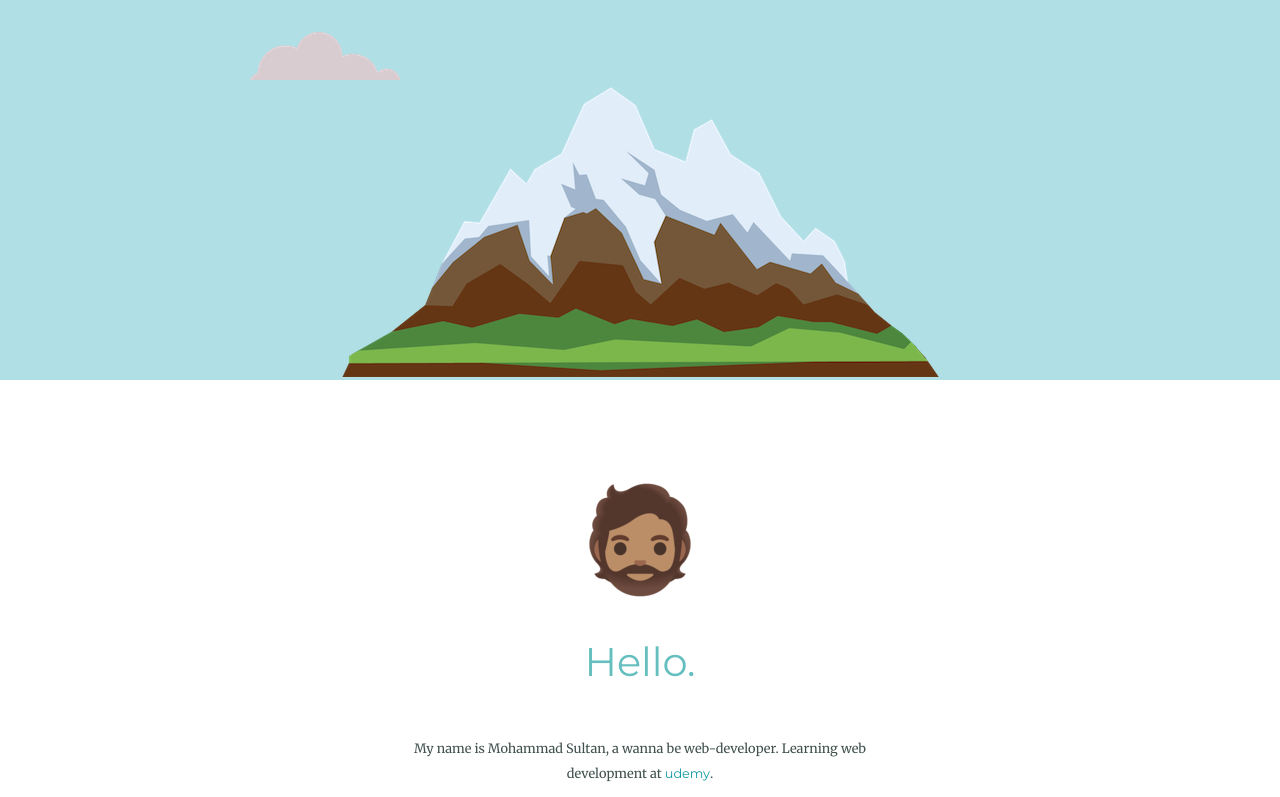
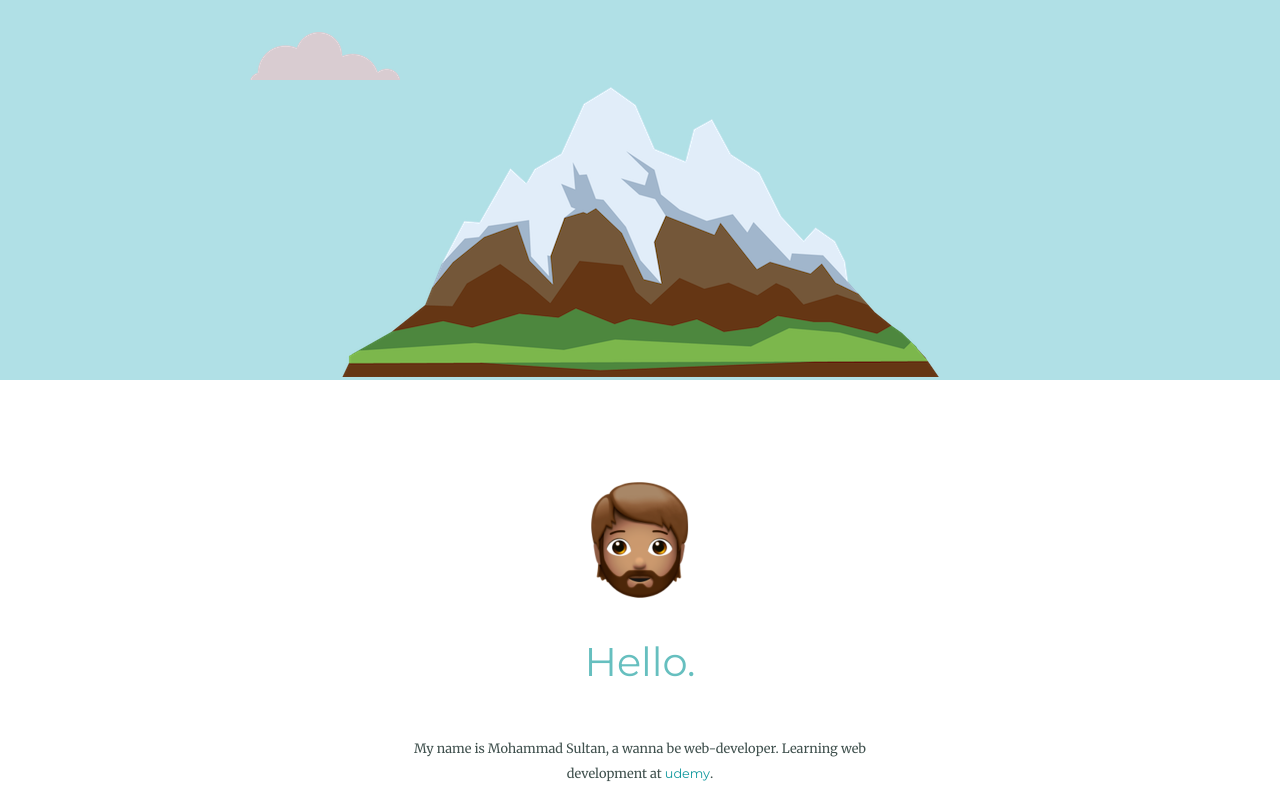
Before and after one commit to rathersultanali/Profile, a plain HTML site: page index.html in a window 1280 px wide. Shown: the part 415-1212 px from the top of the page. Drawn offline with Linux system fonts and the light colour scheme.

Commit message:
Update index.html
updated profile pic

```diff
--- a/index.html
+++ b/index.html
@@ -22,7 +22,7 @@
 
   <div class="middle-container">
     <div class="profile">
-      <img src="images/google-bm.png" alt="bearded-man-image">
+      <img src="images/apple-bm.png" alt="bearded-man-image">
       <h2>Hello.</h2>
       <p class="about-status">My name is Mohammad Sultan, a wanna be web-developer. Learning web development at <a class="e-status" href="https://www.udemy.com">udemy</a>.</p>
     </div>
```
